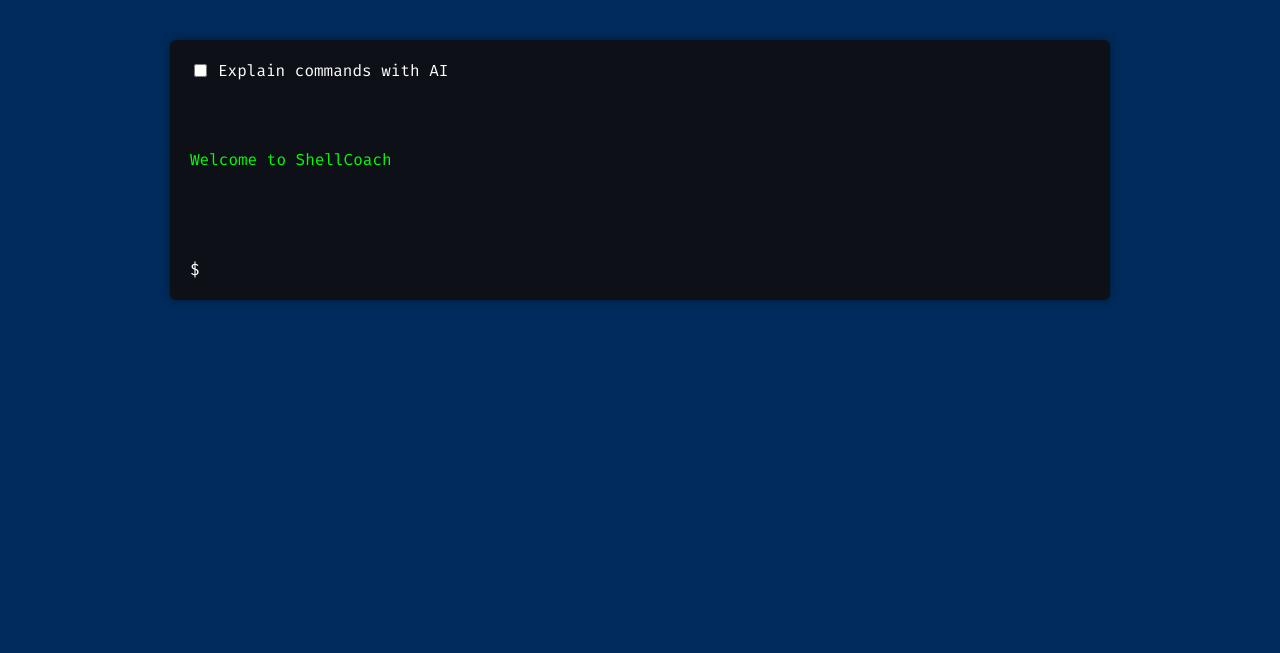
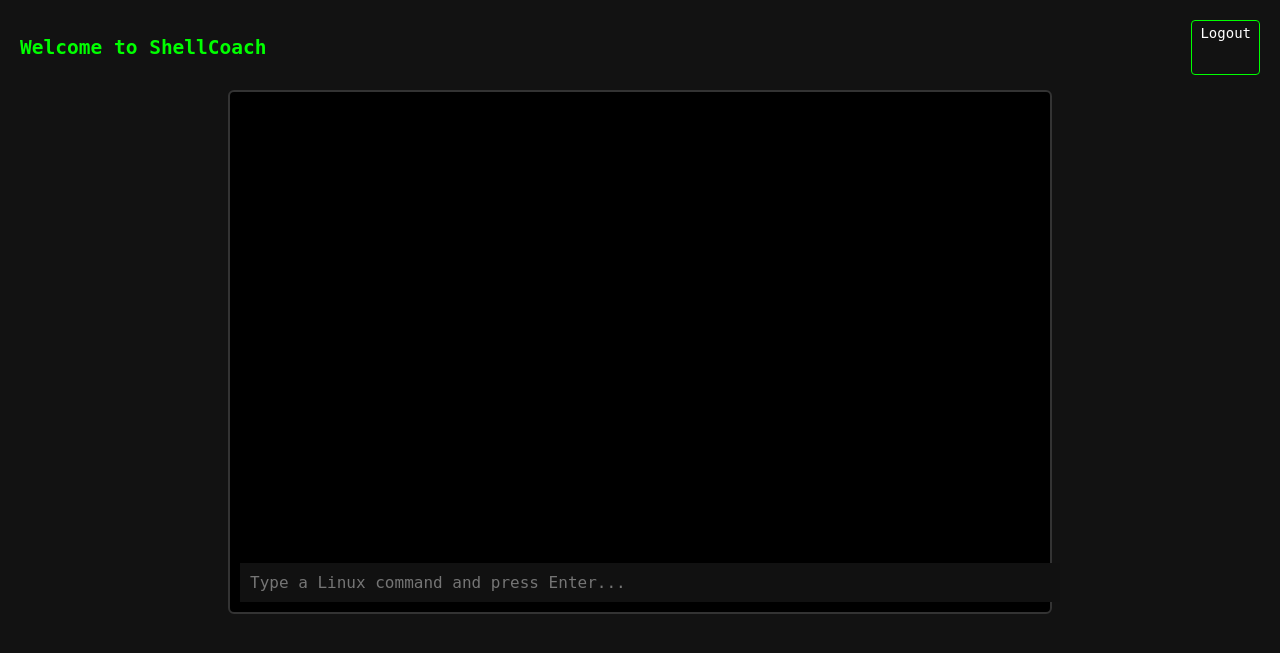
Before and after one commit to KernelPlusAcademy/ShellCoach_Pro_MillionDollarBuld, a Flask app: page /dashboard in a window 1280 px wide. Shown: the top 653 px of the page. Run offline with Flask 3, Linux system fonts and the light colour scheme; the visitor is signed in with stand-in values (Sample User, id 1).

Commit message:
dashboard.html

```diff
--- a/templates/dashboard.html
+++ b/templates/dashboard.html
@@ -1,97 +1,122 @@
 <!DOCTYPE html>
 <html lang="en">
 <head>
-  <meta charset="UTF-8" />
-  <title>ShellCoach Terminal</title>
-  <link rel="stylesheet" href="https://fonts.googleapis.com/css2?family=Fira+Code&display=swap">
+  <meta charset="UTF-8">
+  <title>ShellCoach Dashboard</title>
   <style>
     body {
+      background-color: #121212;
+      color: #0f0;
+      font-family: monospace;
       margin: 0;
-      padding: 0;
-      background-color: #002b5c; /* Kernel+ navy */
-      font-family: 'Fira Code', monospace;
-      color: #00FF00;
+      padding: 20px;
     }
-    .terminal-container {
-      background-color: #0d1117;
-      width: 90%;
-      max-width: 900px;
-      margin: 40px auto;
-      padding: 20px;
+
+    .terminal {
+      background: #000;
+      border: 2px solid #333;
       border-radius: 6px;
-      box-shadow: 0 0 10px rgba(0,0,0,0.4);
+      padding: 10px;
+      max-width: 800px;
+      margin: 0 auto;
+      height: 500px;
+      display: flex;
+      flex-direction: column;
     }
-    .checkbox-label {
-      color: white;
-      font-family: 'Fira Code', monospace;
-      display: flex;
-      align-items: center;
+
+    .terminal-output {
+      flex: 1;
+      overflow-y: auto;
+      white-space: pre-wrap;
       margin-bottom: 10px;
     }
-    .output {
-      white-space: pre-wrap;
+
+    .terminal-input {
+      background: #111;
+      color: #0f0;
+      border: none;
+      padding: 10px;
+      font-size: 16px;
+      font-family: monospace;
+      width: 100%;
+      outline: none;
+    }
+
+    .user-input {
       color: #00ff00;
-      margin-bottom: 10px;
     }
-    .explanation {
-      background-color: #1c1c1c;
-      color: #ffcc00;
-      padding: 10px;
+
+    .command-output {
+      color: #ffffff;
+    }
+
+    .error {
+      color: red;
+    }
+
+    .top-bar {
+      display: flex;
+      justify-content: space-between;
+      margin-bottom: 15px;
+    }
+
+    .logout-link {
+      color: #fff;
+      text-decoration: none;
+      font-size: 14px;
+      padding: 4px 8px;
+      border: 1px solid #0f0;
       border-radius: 4px;
-      font-size: 0.9em;
-      margin-top: 10px;
     }
-    input[type="text"] {
-      width: 100%;
-      padding: 10px;
-      background-color: #1e1e1e;
-      color: white;
-      border: 1px solid #444;
-      font-family: 'Fira Code', monospace;
-      font-size: 1em;
-      margin-bottom: 10px;
-    }
-    .prompt {
-      color: white;
-    }
-    .command-line {
-      display: flex;
-      align-items: center;
-    }
-    .command-line span {
-      margin-right: 5px;
-    }
-    #terminal {
-      margin-top: 20px;
-      width: 100%;
-      height: 300px;
-      background-color: black;
-      border: 1px solid #444;
-      border-radius: 4px;
+
+    .logout-link:hover {
+      background-color: #0f0;
+      color: #000;
     }
   </style>
 </head>
 <body>
-  <div class="terminal-container">
-    <label class="checkbox-label">
-      <input type="checkbox" id="explainToggle" name="explain" {% if explanation %}checked{% endif %}>
-      <span style="margin-left: 8px;">Explain commands with AI</span>
-    </label>
 
-    <div class="output">
-      <p>Welcome to ShellCoach</p>
-      {% if output %}
-        <pre>{{ output }}</pre>
-      {% endif %}
-    </div>
+  <div class="top-bar">
+    <h2>Welcome to ShellCoach</h2>
+    <a href="{{ url_for('logout') }}" class="logout-link">Logout</a>
+  </div>
 
-    {% if explanation %}
-    <div class="explanation">
-      <strong>Explanation:</strong> {{ explanation }}
-    </div>
-    {% endif %}
+  <div class="terminal">
+    <div id="terminal-output" class="terminal-output"></div>
+    <input id="terminal-input" class="terminal-input" type="text" placeholder="Type a Linux command and press Enter..." autofocus>
+  </div>
 
-    <form method="POST">
-      <div class="command-line">
-        <span class="prompt">$</span>
-        <input t
+  <script>
+    const inputField = document.getElementById("terminal-input");
+    const outputArea = document.getElementById("terminal-output");
+
+    inputField.addEventListener("keydown", async (e) => {
+      if (e.key === "Enter") {
+        const command = inputField.value.trim();
+        if (!command) return;
+
+        // Display the typed command
+        outputArea.innerHTML += `<div class="user-input">$ ${command}</div>`;
+        inputField.value = "";
+
+        try {
+          const res = await fetch("/execute", {
+            method: "POST",
+            headers: { "Content-Type": "application/json" },
+            body: JSON.stringify({ command })
+          });
+
+          const data = await res.json();
+          outputArea.innerHTML += `<div class="command-output">${data.output.replace(/\n/g, "<br>")}</div>`;
+        } catch (error) {
+          outputArea.innerHTML += `<div class="error">Error: ${error.message}</div>`;
+        }
+
+        outputArea.scrollTop = outputArea.scrollHeight;
+      }
+    });
+  </script>
+
+</body>
+</html>
```
